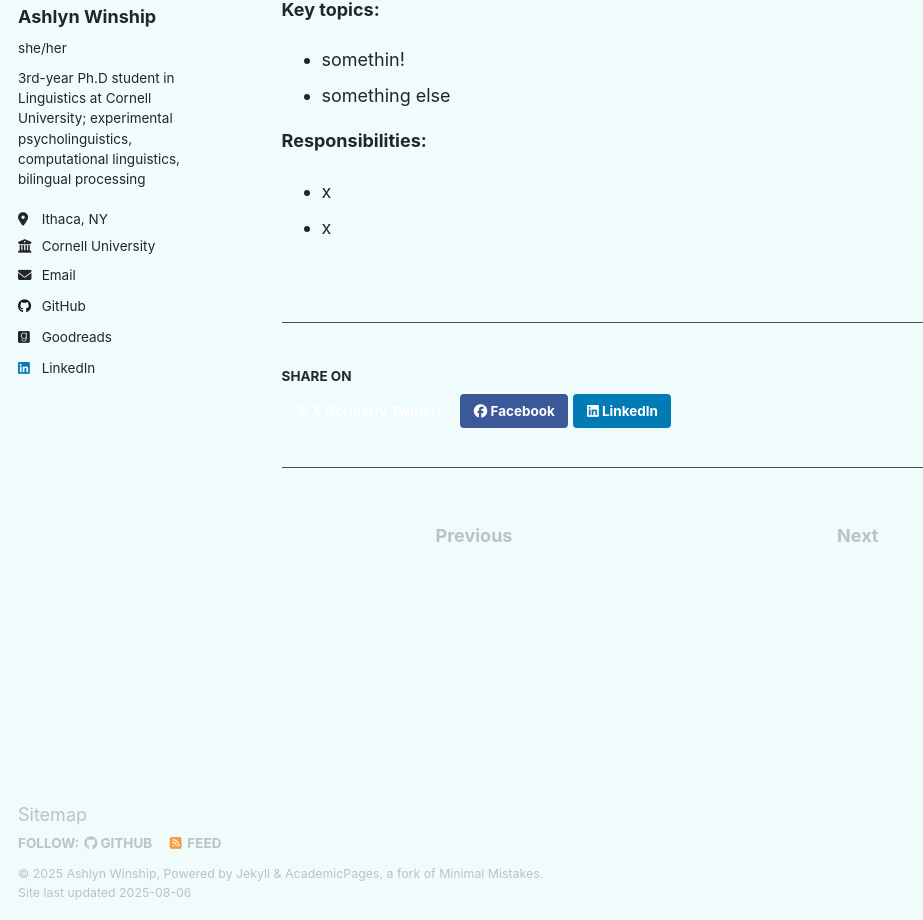
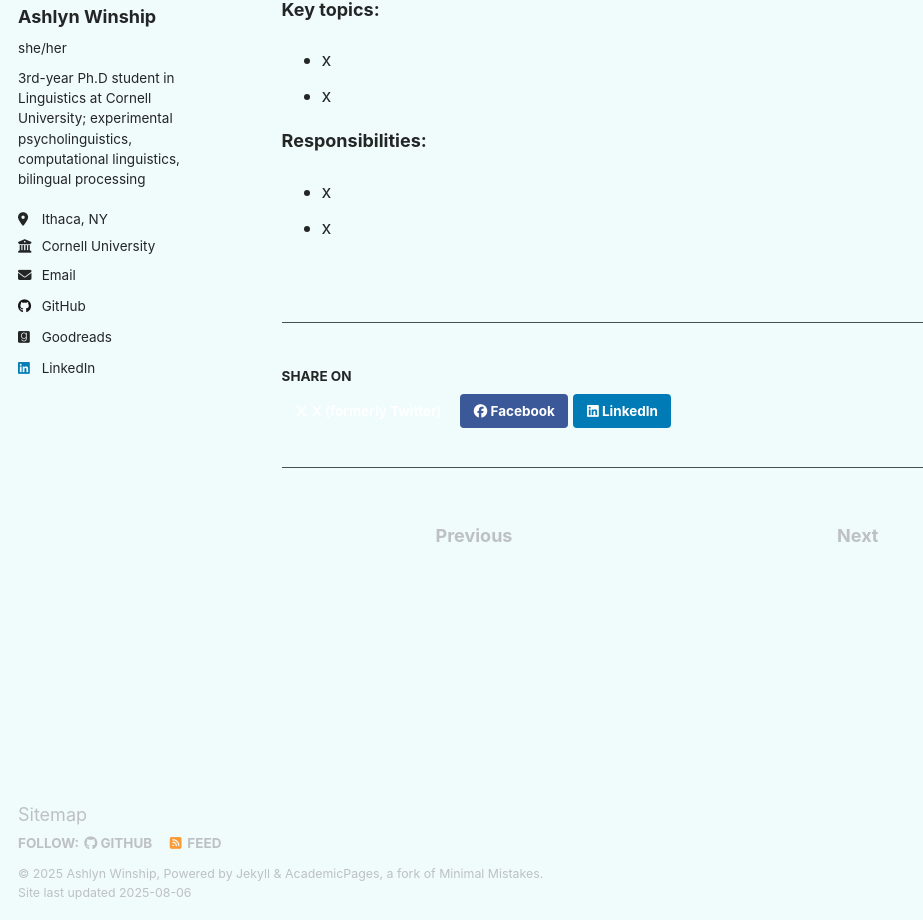
Before and after one commit to ashlynwinship/ashlynwinship.github.io, a Jekyll site: the page built from _teaching/2025_fall_cogsci.md, in a window 1280 px wide and 1205 px high, cut to the strip 285-1205 px from the top of the window. Shown: the whole strip, without its empty margins (0-923 px from the left). Built offline with Jekyll 4.4.1, drawn with Linux system fonts in a browser that asks for light colours.

Commit message:
Update 2025_fall_cogsci.md

```diff
--- a/_teaching/2025_fall_cogsci.md
+++ b/_teaching/2025_fall_cogsci.md
@@ -13,8 +13,8 @@ location: "Ithaca, NY"
 <b>Key topics:</b>
 
 <ul>
-  <li>somethin!</li>
-  <li>something else</li>
+  <li>x</li>
+  <li>x</li>
 </ul>
 
 <b>Responsibilities:</b>
```
